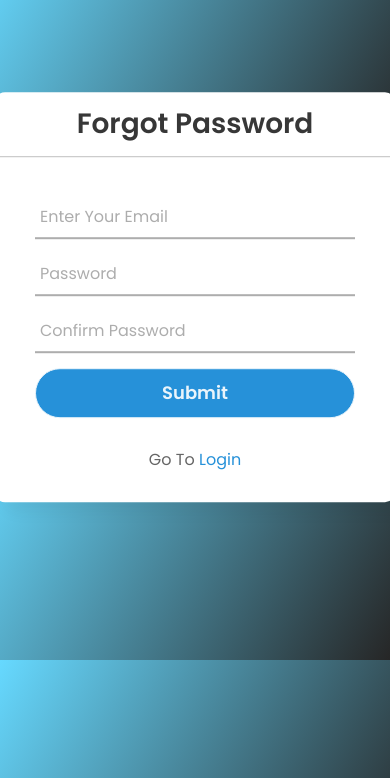
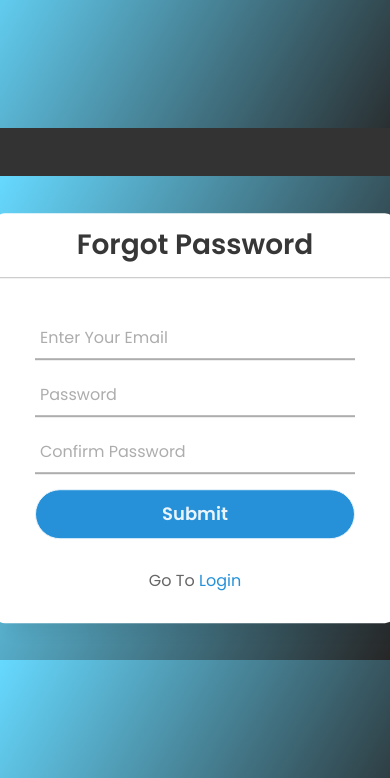
Before and after one commit to yashrepal0508/Health_Helpers, a PHP site: page /Forgotpass.html in a window 390 px wide. Shown: the part 66-844 px from the top of the page. Run offline with PHP 8.4, Linux system fonts and the light colour scheme; some libraries are stand-ins or nearby versions.

Commit message:
page update style.css

```diff
--- a/css/style.css
+++ b/css/style.css
@@ -14,7 +14,7 @@ body{
 }
 .center{
   position: absolute;
-  top: 45%;
+  top: 50%;
   left: 50%;
   transform: translate(-50%, -50%);
   width: 400px;
@@ -24,7 +24,7 @@ body{
 }
 .center h1{
   text-align: center;
-  padding: 15px 0;
+  padding: 10px 0;
   border-bottom: 1px solid silver;
 }
 .center form{
@@ -114,6 +114,8 @@ input[type="submit"]:hover{
 
 
 
+
+
                                      /*MOBILE VIEW OR ANDROID VIEW*/
 
 @media screen and (max-width:600px){
@@ -128,12 +130,12 @@ input[type="submit"]:hover{
   body{
     margin: 0;
     padding: 0;
-    background: linear-gradient(120deg,#66d9ff,120deg #262626);
+    background: linear-gradient(120deg,#66d9ff);
     height: max-content;
     overflow: hidden;
   }
   .center{
-    top: 150%;
+    top: 200%;
     left: 50%;
     transform: translate(-50%, -50%);
     width:400px;
```
